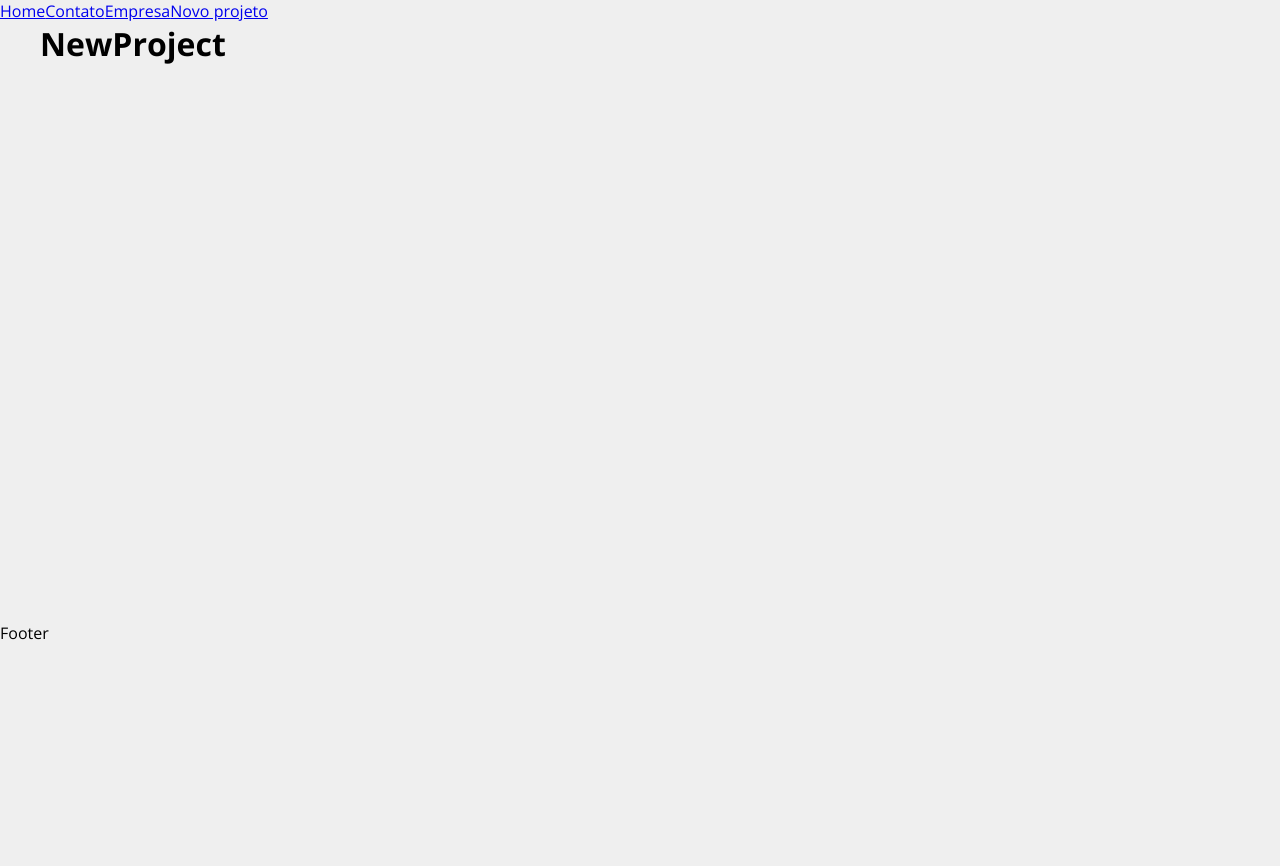
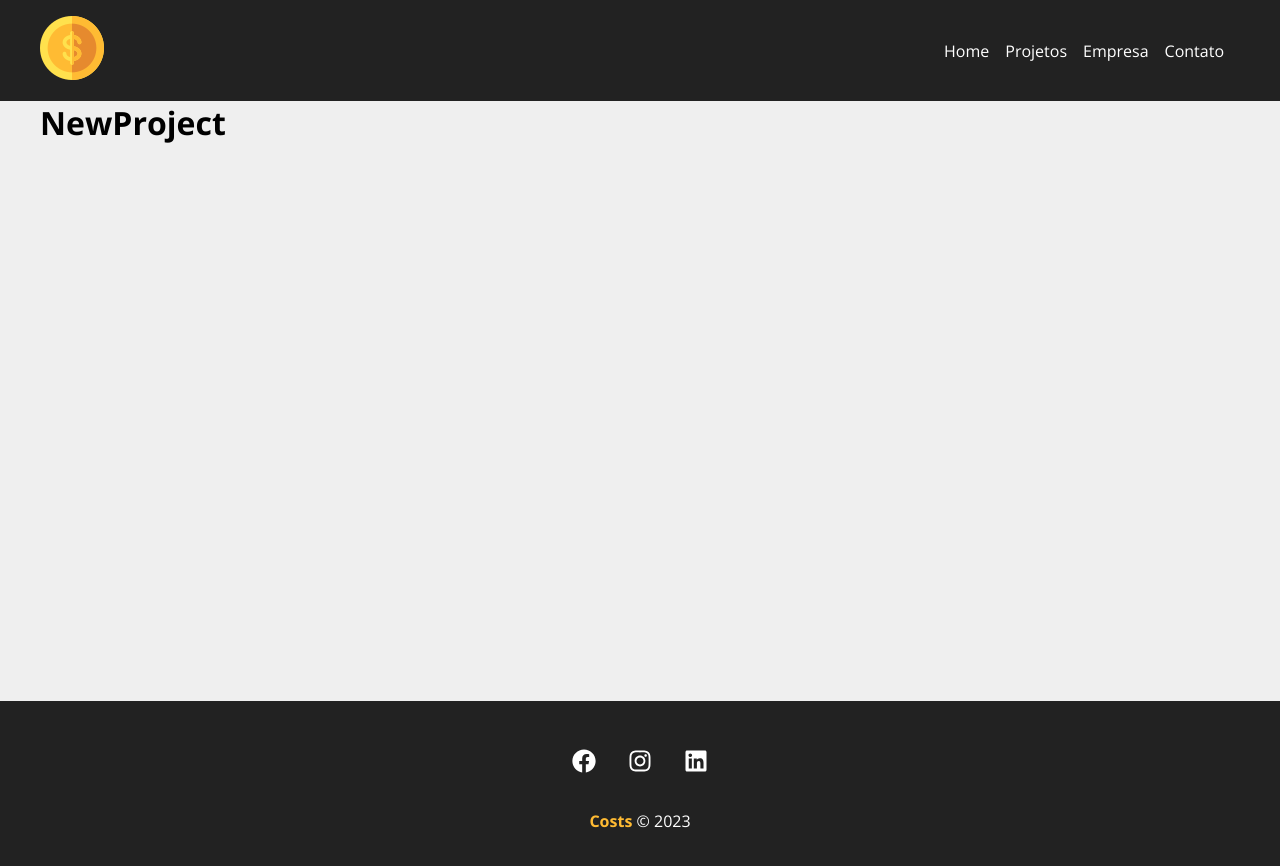
Before and after one commit to pedrogrigorio/React-Course, a React (Create React App) app in the folder cost/: page /newproject in a window 1280 px wide. Shown: the top 866 px of the page. Before the commit the page ends 800 px from the top, so only its background shows below. Built offline with nearby package versions, Linux system fonts and the light colour scheme.

Commit message:
navbar and footer

```diff
--- a/cost/src/App.js
+++ b/cost/src/App.js
@@ -1,29 +1,28 @@
-import {BrowserRouter as Router, Routes, Route, Link} from "react-router-dom"
+import {BrowserRouter as Router, Routes, Route} from "react-router-dom"
 import Home from "./components/pages/Home";
 import Contact from "./components/pages/Contact";
 import Company from "./components/pages/Company";
+import Projects from "./components/pages/Projects";
 import NewProject from "./components/pages/NewProject";
 
 import Container from "./components/layout/Container";
+import Navbar from "./components/layout/Navbar";
+import Footer from "./components/layout/Footer";
 
 function App() {
   return (
     <Router>
-      <div>
-        <Link to='/'>Home</Link>
-        <Link to='/contact'>Contato</Link>
-        <Link to='/company'>Empresa</Link>
-        <Link to='/newproject'>Novo projeto</Link>
-      </div>
+      <Navbar />
       <Container customClass="min-height">
         <Routes>
           <Route path='/' element={<Home />}></Route>
           <Route path='/company' element={<Company />}></Route>
           <Route path='/contact' element={<Contact />}></Route>
+          <Route path='/projects' element={<Projects />}></Route>
           <Route path='/newproject' element={<NewProject />}></Route>
         </Routes>
       </Container>
-      <p>Footer</p>
+      <Footer />
     </Router>
   );
 }
--- /dev/null
+++ b/cost/src/components/layout/Footer.js
@@ -0,0 +1,21 @@
+import {FaFacebook, FaInstagram, FaLinkedin} from 'react-icons/fa'
+
+import styles from "./Footer.module.css"
+
+function Footer(){
+
+    return(
+        <footer className={styles.footer}>
+            <ul className={styles.social_list}>
+                <li><FaFacebook /></li>
+                <li><FaInstagram /></li>
+                <li><FaLinkedin /></li>
+            </ul>
+            <p className={styles.copy_right}>
+                <span>Costs</span> &copy; 2023
+            </p>
+        </footer>
+    )
+}
+
+export default Footer
--- /dev/null
+++ b/cost/src/components/layout/Footer.module.css
@@ -0,0 +1,34 @@
+.footer{
+    background-color: #222;
+    color: #FFF;
+    padding: 3em;
+    text-align: center;
+}
+
+.social_list{
+    display: flex;
+    justify-content: center;
+    list-style: none;
+}
+
+.social_list li{
+    margin: 0 1em;
+}
+
+.social_list li:hover{
+    color: #ffbb33
+}
+
+.social_list svg{
+    font-size: 1.5em;
+    cursor: pointer;
+}
+
+.copy_right{
+    margin-top: 2em;
+}
+
+.copy_right span{
+    font-weight: bold;
+    color: #ffbb33
+}
--- /dev/null
+++ b/cost/src/components/layout/Navbar.js
@@ -0,0 +1,27 @@
+import {Link} from "react-router-dom"
+
+import Container from "./Container"
+
+import styles from "./Navbar.module.css"
+import logo from '../../img/costs_logo.png'
+
+function Navbar(){
+
+    return(
+        <nav className={styles.navbar}>
+            <Container>
+                <Link to='/'>
+                    <img src={logo} alt="Costs"/>
+                </Link>
+                <ul className={styles.list}>
+                    <li className={styles.item}><Link to='/'>Home</Link></li>
+                    <li className={styles.item}><Link to='/projects'>Projetos</Link></li>
+                    <li className={styles.item}><Link to='/company'>Empresa</Link></li>
+                    <li className={styles.item}><Link to='/contact'>Contato</Link></li>
+                </ul>
+            </Container>
+        </nav>
+    )
+}
+
+export default Navbar
--- /dev/null
+++ b/cost/src/components/layout/Navbar.module.css
@@ -0,0 +1,25 @@
+.navbar{
+    display: flex;
+    justify-content: space-between;
+    background-color: #222;
+    padding: 1em;
+}
+
+.list{
+    display: flex;
+    list-style: none;
+    align-items: center;
+}
+
+.item{
+    margin-right: 1em;
+}
+
+.item a{
+    color: #fff;
+    text-decoration: none;
+}
+
+.item a:hover{
+    color: #ffbb33;
+}
--- /dev/null
+++ b/cost/src/components/pages/Projects.js
@@ -0,0 +1,10 @@
+function Projects(){
+
+    return (
+        <div>
+            <h1>Projects</h1>
+        </div>
+    )
+}
+
+export default Projects
```
